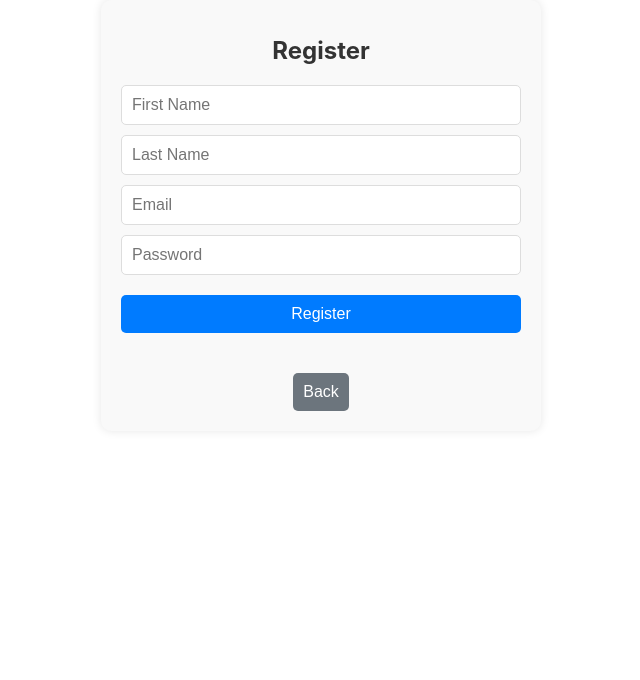
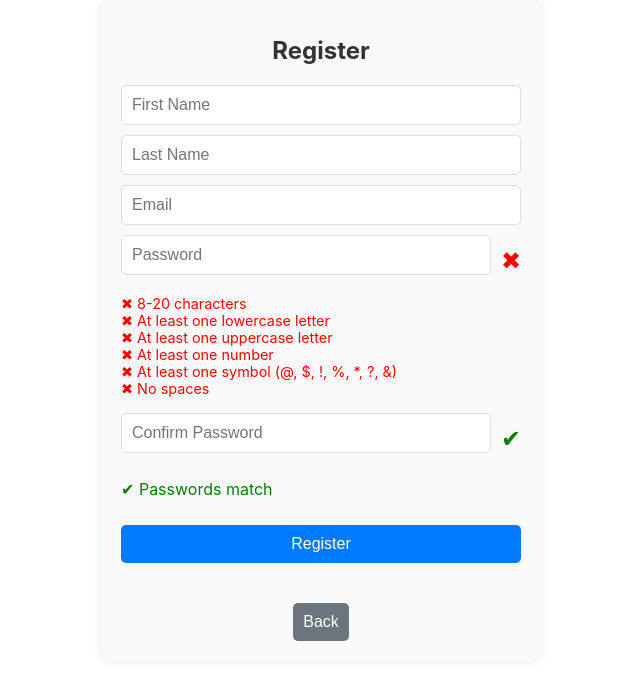
Before and after one commit to IcyPistachio/AutoLog, a React (Create React App) app in the folder VehicleHub-main/frontend/: page /register in a window 1280 px wide. Shown: the top 680 px of the page, without its empty margins (319-959 px from the left). Built offline with nearby package versions, Linux system fonts and the light colour scheme; the HTML template or start-up script is replaced by a standard one.

Commit message:
Add files via upload

```diff
--- a/VehicleHub-main/frontend/src/components/Login.js
+++ b/VehicleHub-main/frontend/src/components/Login.js
@@ -1,43 +1,41 @@
-import React, { useState, useEffect } from 'react';
+import React, { useState } from 'react';
 import { useNavigate, Link } from 'react-router-dom';
 import './Login.css'; // Assuming you have a CSS file for styling
 
 function Login() {
-    var loginEmail;
-    var loginPassword;
+    const [loginEmail, setLoginEmail] = useState('');
+    const [loginPassword, setLoginPassword] = useState('');
     const [message, setMessage] = useState('');
     const navigate = useNavigate();
-
-    useEffect(() => {
-        // Add a class to the body when the component mounts
-        document.body.classList.add('login-body');
-
-        // Remove the class from the body when the component unmounts
-        return () => {
-            document.body.classList.remove('login-body');
-        };
-    }, []);
-
     var bp = require('./Path.js');
 
-    const doLogin = async event => {
+    const doLogin = async (event) => {
         event.preventDefault();
-        var obj = { email: loginEmail.value, password: loginPassword.value };
+
+        var obj = { email: loginEmail, password: loginPassword };
         var js = JSON.stringify(obj);
+
         try {
             const response = await fetch(bp.buildPath('api/login'), {
                 method: 'POST',
                 body: js,
                 headers: { 'Content-Type': 'application/json' }
             });
-            var res = JSON.parse(await response.text());
+
+            const res = await response.json();
+
             if (res.id <= 0) {
                 setMessage('Email/Password combination incorrect');
             } else {
+                if (!res.isVerified) {
+                    setMessage('Email is not verified. Please verify your email to log in.');
+                    return;
+                }
+
                 var user = { firstName: res.firstName, lastName: res.lastName, id: res.id };
                 localStorage.setItem('user_data', JSON.stringify(user));
                 setMessage('');
-                window.location.href = '/cars';
+                navigate('/cars');
             }
         } catch (e) {
             alert(e.toString());
@@ -49,16 +47,36 @@ function Login() {
         <div className="login-container">
             <h1 className="title">VehicleHub</h1>
             <span id="inner-title">LOG IN</span>
-            <input type="email" id="loginEmail" placeholder="Email" ref={(c) => loginEmail = c} />
-            <input type="password" id="loginPassword" placeholder="Password" ref={(c) => loginPassword = c} />
-            <input type="submit" id="loginButton" className="buttons" value="Log In" onClick={doLogin} />
+            <input
+                type="email"
+                id="loginEmail"
+                placeholder="Email"
+                value={loginEmail}
+                onChange={(e) => setLoginEmail(e.target.value)}
+            />
+            <input
+                type="password"
+                id="loginPassword"
+                placeholder="Password"
+                value={loginPassword}
+                onChange={(e) => setLoginPassword(e.target.value)}
+            />
+            <input
+                type="submit"
+                id="loginButton"
+                className="buttons"
+                value="Log In"
+                onClick={doLogin}
+            />
             <span id="loginResult" className="message">{message}</span>
             <div className="separator">
                 <hr className="line" />
                 <span className="or">or</span>
                 <hr className="line" />
             </div>
-            <button className="signup-button" onClick={() => navigate('/register')}>Sign Up</button>
+            <button className="signup-button" onClick={() => navigate('/register')}>
+                Sign Up
+            </button>
             <div className="forgot-password-link">
                 <Link to="/forgot-password">Forgot password?</Link>
             </div>
--- a/VehicleHub-main/frontend/src/components/Register.css
+++ b/VehicleHub-main/frontend/src/components/Register.css
@@ -73,3 +73,66 @@
 .back-button:hover {
     background-color: #5a6268;
 }
+
+.password-strength {
+    display: block;
+    margin-top: 10px;
+}
+
+.password-strength.strong {
+    color: green;
+}
+
+.password-strength.weak {
+    color: red;
+}
+
+.password-container {
+    position: relative;
+    display: flex;
+    align-items: center;
+}
+
+.password-container input {
+    flex: 1;
+}
+
+.checkmark {
+    color: green;
+    margin-left: 10px;
+    font-size: 1.5em;
+}
+
+.crossmark {
+    color: red;
+    margin-left: 10px;
+    font-size: 1.5em;
+}
+
+.password-requirements {
+    list-style: none;
+    padding: 0;
+    margin-top: 10px;
+}
+
+.password-requirements li {
+    font-size: 0.9em;
+}
+
+.password-requirements .valid::before {
+    content: '✔ ';
+    color: green;
+}
+
+.password-requirements .invalid::before {
+    content: '✖ ';
+    color: red;
+}
+
+.valid {
+    color: green;
+}
+
+.invalid {
+    color: red;
+}
--- a/VehicleHub-main/frontend/src/components/Register.js
+++ b/VehicleHub-main/frontend/src/components/Register.js
@@ -1,4 +1,4 @@
-import React, { useState } from 'react';
+import React, { useState, useEffect } from 'react';
 import { useNavigate } from 'react-router-dom';
 import './Register.css';
 
@@ -7,16 +7,45 @@ function Register() {
     const [lastName, setLastName] = useState('');
     const [email, setEmail] = useState('');
     const [password, setPassword] = useState('');
+    const [confirmPassword, setConfirmPassword] = useState('');
     const [message, setMessage] = useState('');
+    const [passwordValidations, setPasswordValidations] = useState({
+        length: false,
+        lowercase: false,
+        uppercase: false,
+        number: false,
+        symbol: false,
+        noSpaces: false,
+    });
+    const [isPasswordMatching, setIsPasswordMatching] = useState(false);
+
     const navigate = useNavigate();
+    var bp = require('./Path.js');
 
-    var bp = require('./Path.js');
+    useEffect(() => {
+        const checkPasswordMatch = () => {
+            setIsPasswordMatching(password === confirmPassword);
+        };
+
+        checkPasswordMatch();
+    }, [password, confirmPassword]);
 
     const handleRegister = async (event) => {
         event.preventDefault();
         setMessage('');
+
         if (!validateEmail(email)) {
             setMessage('Invalid email address');
+            return;
+        }
+
+        if (Object.values(passwordValidations).some((valid) => !valid)) {
+            setMessage('Password does not meet the criteria');
+            return;
+        }
+
+        if (password !== confirmPassword) {
+            setMessage('Passwords do not match');
             return;
         }
 
@@ -38,6 +67,16 @@ function Register() {
                 setLastName('');
                 setEmail('');
                 setPassword('');
+                setConfirmPassword('');
+                setPasswordValidations({
+                    length: false,
+                    lowercase: false,
+                    uppercase: false,
+                    number: false,
+                    symbol: false,
+                    noSpaces: false,
+                });
+                setIsPasswordMatching(false);
             }
         } catch (e) {
             setMessage(e.toString());
@@ -49,6 +88,26 @@ function Register() {
         return re.test(email);
     };
 
+    const handlePasswordChange = (e) => {
+        const newPassword = e.target.value;
+        setPassword(newPassword);
+        setPasswordValidations({
+            length: newPassword.length >= 8 && newPassword.length <= 20,
+            lowercase: /[a-z]/.test(newPassword),
+            uppercase: /[A-Z]/.test(newPassword),
+            number: /\d/.test(newPassword),
+            symbol: /[@$!%*?&]/.test(newPassword),
+            noSpaces: /^\S*$/.test(newPassword),
+        });
+    };
+
+    const handleConfirmPasswordChange = (e) => {
+        const newConfirmPassword = e.target.value;
+        setConfirmPassword(newConfirmPassword);
+    };
+
+    const isPasswordValid = Object.values(passwordValidations).every((valid) => valid);
+
     return (
         <div className="register-container">
             <h1 className="title">Register</h1>
@@ -56,7 +115,39 @@ function Register() {
                 <input type="text" placeholder="First Name" value={firstName} onChange={(e) => setFirstName(e.target.value)} required />
                 <input type="text" placeholder="Last Name" value={lastName} onChange={(e) => setLastName(e.target.value)} required />
                 <input type="email" placeholder="Email" value={email} onChange={(e) => setEmail(e.target.value)} required />
-                <input type="password" placeholder="Password" value={password} onChange={(e) => setPassword(e.target.value)} required />
+                <div className="password-container">
+                    <input
+                        type="password"
+                        placeholder="Password"
+                        value={password}
+                        onChange={handlePasswordChange}
+                        required
+                    />
+                    {isPasswordValid && <span className="checkmark">✔</span>}
+                    {!isPasswordValid && <span className="crossmark">✖</span>}
+                </div>
+                <ul className="password-requirements">
+                    <li className={passwordValidations.length ? 'valid' : 'invalid'}>8-20 characters</li>
+                    <li className={passwordValidations.lowercase ? 'valid' : 'invalid'}>At least one lowercase letter</li>
+                    <li className={passwordValidations.uppercase ? 'valid' : 'invalid'}>At least one uppercase letter</li>
+                    <li className={passwordValidations.number ? 'valid' : 'invalid'}>At least one number</li>
+                    <li className={passwordValidations.symbol ? 'valid' : 'invalid'}>At least one symbol (@, $, !, %, *, ?, &)</li>
+                    <li className={passwordValidations.noSpaces ? 'valid' : 'invalid'}>No spaces</li>
+                </ul>
+                <div className="password-container">
+                    <input
+                        type="password"
+                        placeholder="Confirm Password"
+                        value={confirmPassword}
+                        onChange={handleConfirmPasswordChange}
+                        required
+                    />
+                    {isPasswordMatching && <span className="checkmark">✔</span>}
+                    {!isPasswordMatching && <span className="crossmark">✖</span>}
+                </div>
+                <p className={isPasswordMatching ? 'valid' : 'invalid'}>
+                    {isPasswordMatching ? '✔ Passwords match' : '✖ Passwords do not match'}
+                </p>
                 <input type="submit" value="Register" />
                 <span className="message">{message}</span>
             </form>
```
Also changed, not shown: VehicleHub-main/frontend/src/components/ResetPassword.css (added), 1 other file (tests, documents, lock files or other folders).
